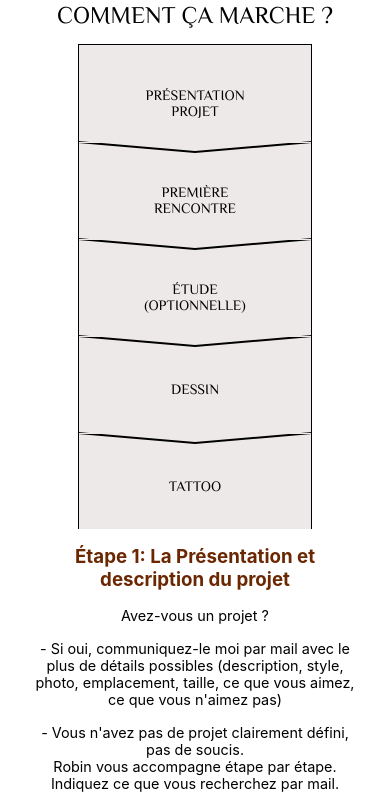
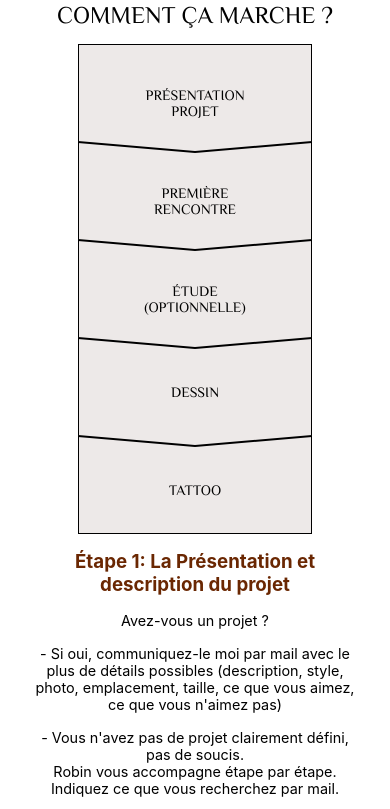
Before and after one commit to Gontran-de-Kermadec/robin-lepoutre-tattoo, a React (Create React App) app: page /robin-lepoutre-tattoo in a window 390 px wide. Shown: the part 4447-5256 px from the top of the page. Built offline with nearby package versions, Linux system fonts and the light colour scheme.

Commit message:
modif border sur frise small screen

```diff
--- a/src/style/Steps.css
+++ b/src/style/Steps.css
@@ -99,8 +99,16 @@
 
 @media (max-width: 767px) {
 	.steps .frise {
-		border-bottom: transparent;
+		border-left: solid 1px;
+		border-right: solid 1px;
 	}
+	.steps .frise:nth-child(1) {
+		border-top: solid 1px;
+	}
+	.steps .frise:nth-last-child(-n + 1) {
+		border-bottom: solid 1px;
+	}
+
 	.frise__arrow {
 		position: absolute;
 		height: 0;
```
